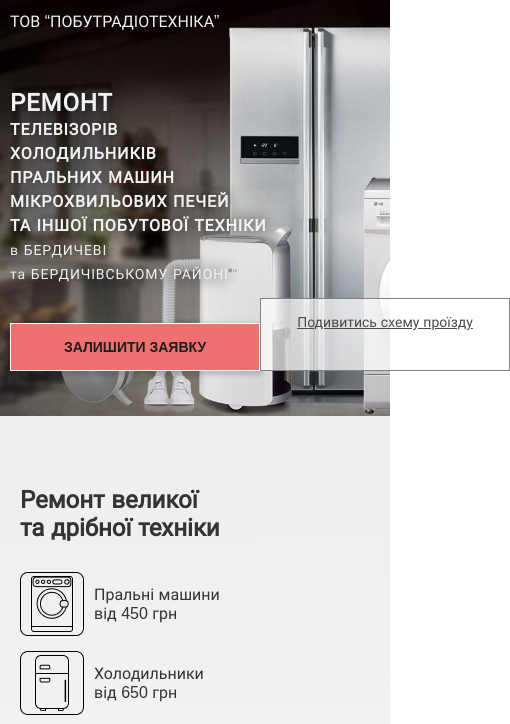
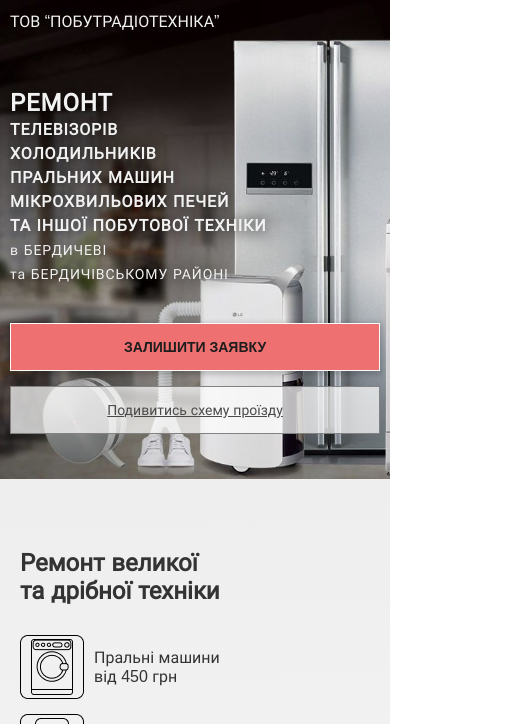
Before and after one commit to tearfulmerlin/prt_lp, a website: page public/index.html in a window 390 px wide. Shown: the part 72-796 px from the top of the page, 510 px wide, since content can reach past the window. Drawn offline with Linux system fonts and the light colour scheme.

Commit message:
fix utp buttons layout for mobile screens

```diff
--- a/public/assets/styles/style-600w.css
+++ b/public/assets/styles/style-600w.css
@@ -195,6 +195,10 @@ body.nav__menu-opened {
 .header .contacts a {
   font-size: 16px;
   font-weight: 400;
+}
+
+.utp__buttons {
+  flex-direction: column;
 }
 
 .btn {
```
